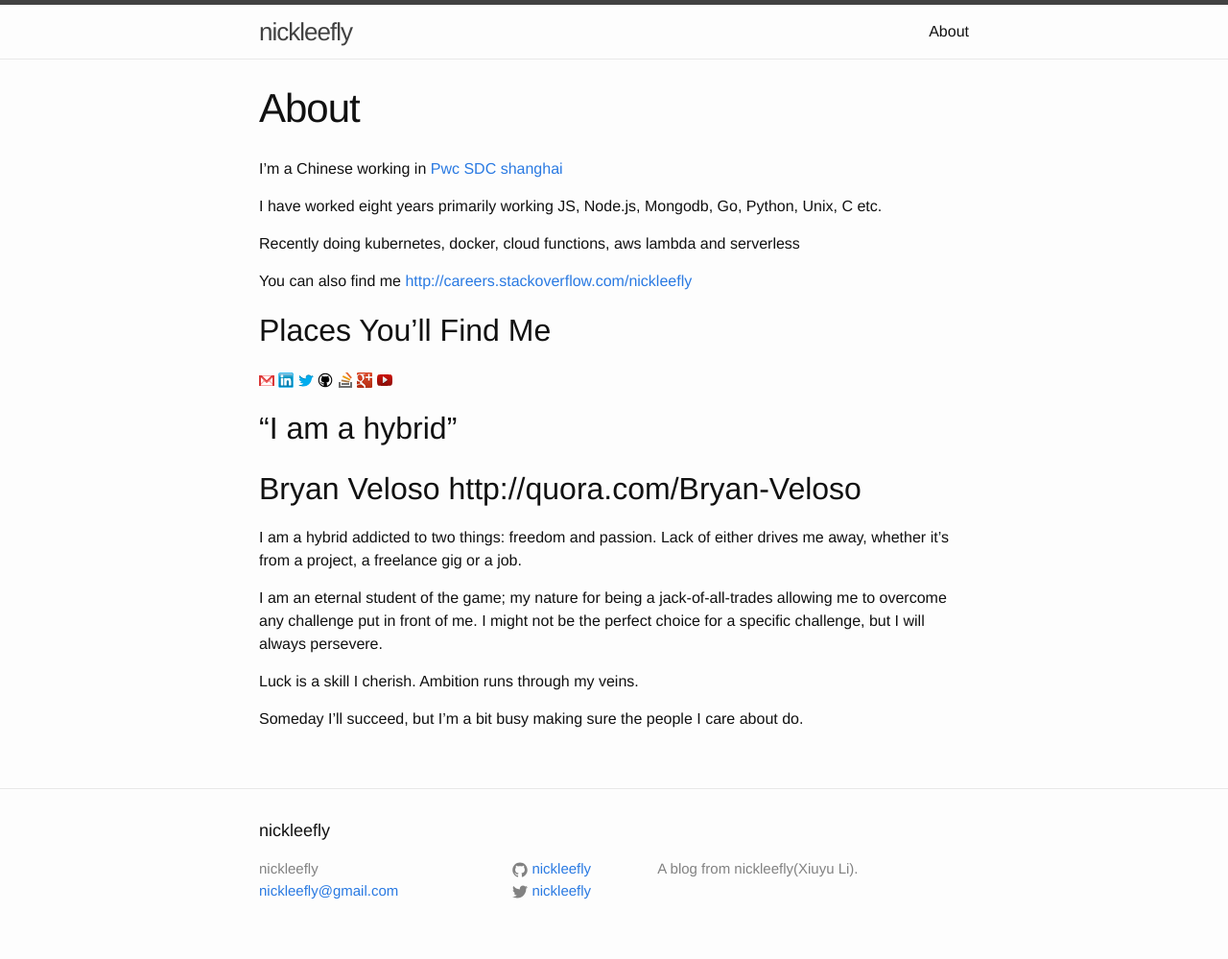
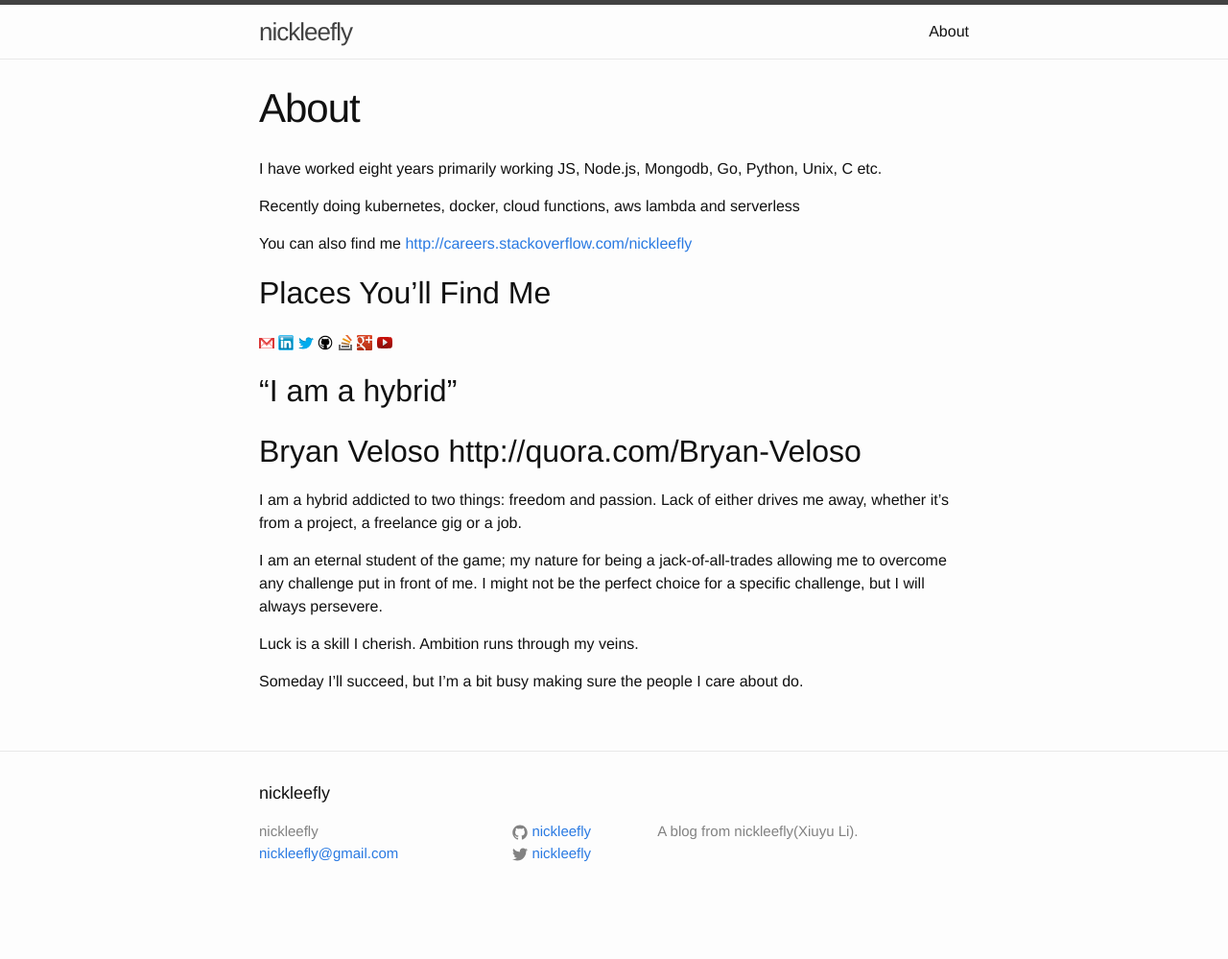
Before and after one commit to nickleefly/nickleefly.github.io, a Jekyll site: the page built from about.md, in a window 1280 px wide. Shown: the whole page at 96% size. Built offline with Jekyll 4.4.1, drawn with Linux system fonts in a browser that asks for light colours; comment, search, counter and statistics services are not loaded; after the commit the page ends 960 px from its top, so only the background shows below that.

Commit message:
update about

```diff
--- a/about.md
+++ b/about.md
@@ -3,8 +3,6 @@ layout: page
 title: About
 permalink: /about/
 ---
-
-I'm a Chinese working in [Pwc SDC shanghai](http://www.pwc.com/cn/en/sdc-advisory/shanghai/pwc-sdc.html)
 
 I have worked eight years primarily working JS, Node.js, Mongodb, Go, Python, Unix, C etc.
 
```
